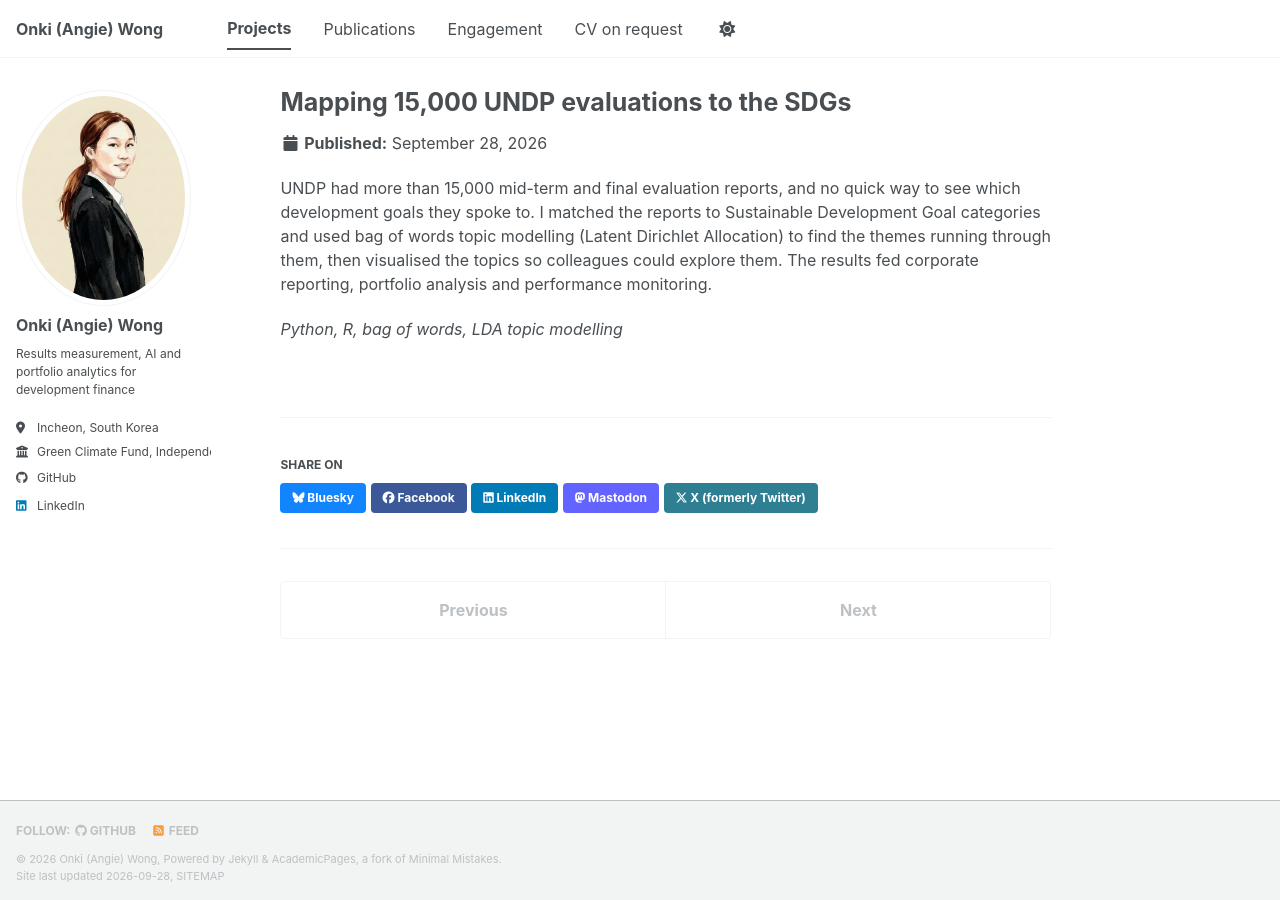
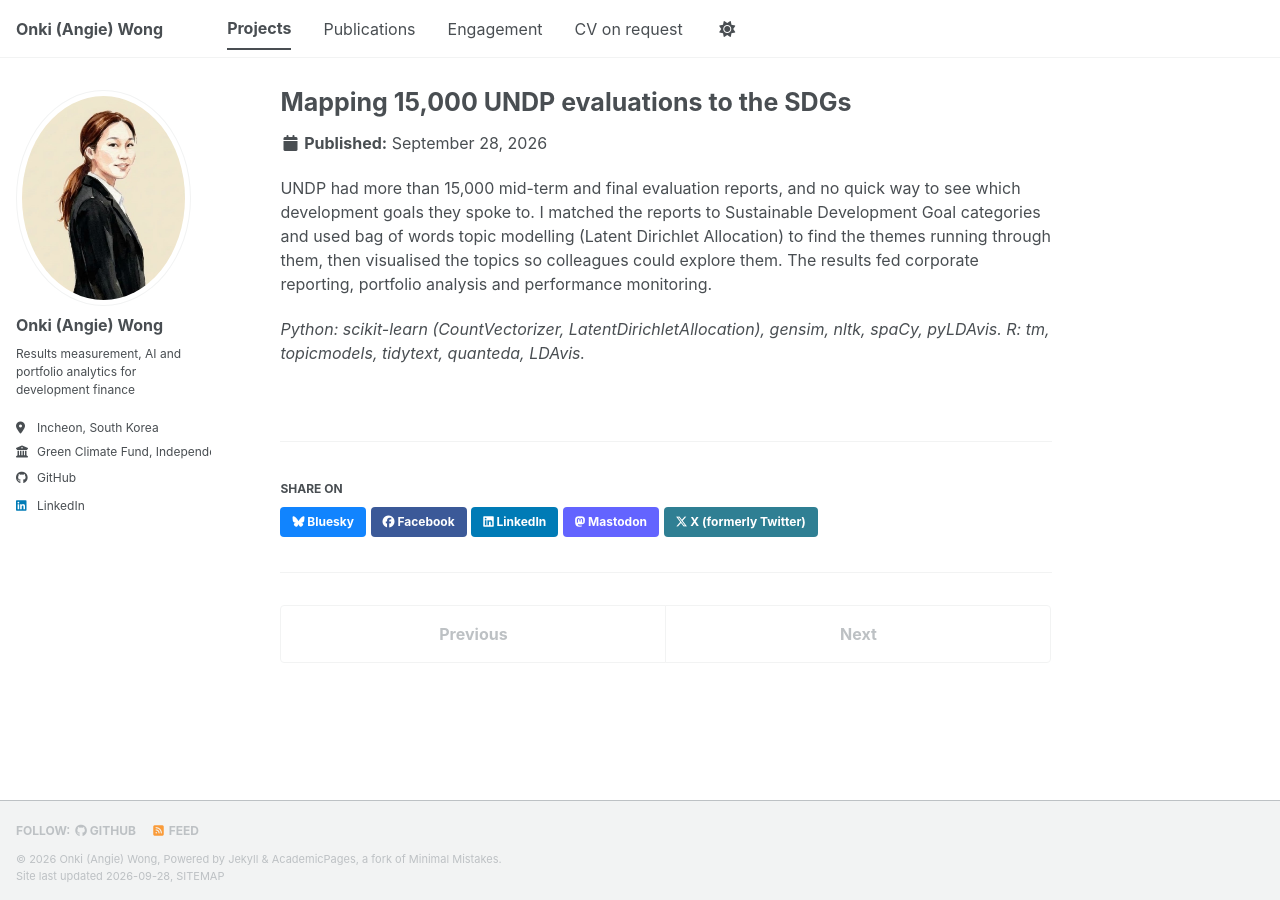
Before and after one commit to owangie/owangie.github.io, a Jekyll site: the page built from _portfolio/2-evaluation-report-nlp.md, in a window 1280 px wide. Built offline with Jekyll 4.4.1, drawn with Linux system fonts in a browser that asks for light colours; a style sheet for code colours, icons or effects is not loaded.

Commit message:
UNDP project: list packages

```diff
--- a/_portfolio/2-evaluation-report-nlp.md
+++ b/_portfolio/2-evaluation-report-nlp.md
@@ -6,4 +6,4 @@ collection: portfolio
 
 UNDP had more than 15,000 mid-term and final evaluation reports, and no quick way to see which development goals they spoke to. I matched the reports to Sustainable Development Goal categories and used bag of words topic modelling (Latent Dirichlet Allocation) to find the themes running through them, then visualised the topics so colleagues could explore them. The results fed corporate reporting, portfolio analysis and performance monitoring.
 
-*Python, R, bag of words, LDA topic modelling*
+*Python: scikit-learn (CountVectorizer, LatentDirichletAllocation), gensim, nltk, spaCy, pyLDAvis. R: tm, topicmodels, tidytext, quanteda, LDAvis.*
```
